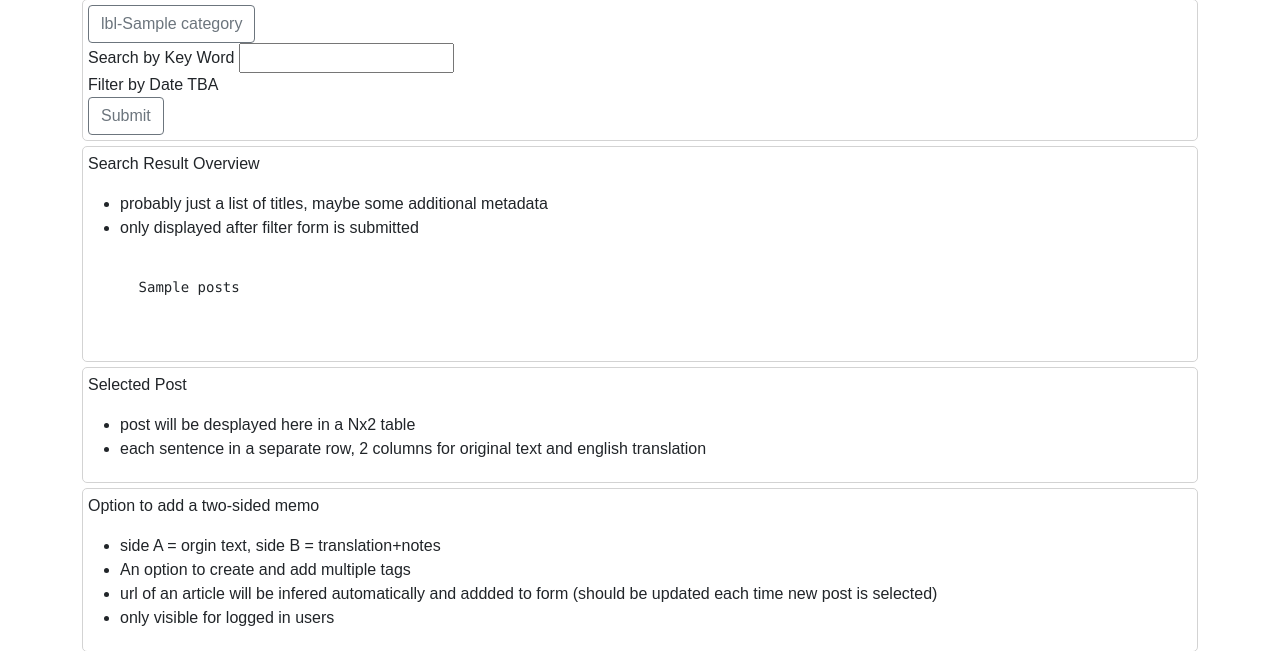
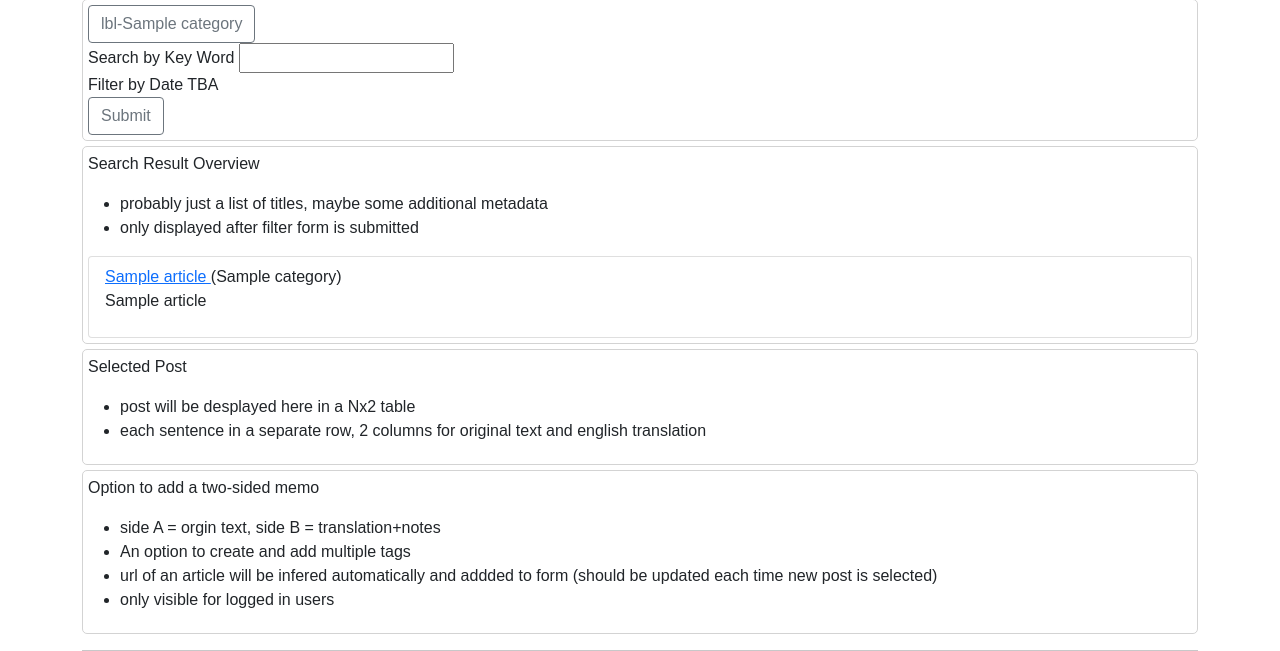
Before and after one commit to axyorah/nl-news-translator, a Django app: template news/templates/news/news.html in a window 1280 px wide. Shown: the part 114-765 px from the top of the page. Run offline with Django 3.2, Linux system fonts and the light colour scheme; the template is opened without the code that fills it: most values are stand-ins (such as "Sample title", 1, 10 or a date in 2020); parts of the project's set-up code (start-up, migrations or seed data) failed here and were passed over.

Commit message:
add: now displaying fetched articles as json TODO: format display

```diff
--- a/news/templates/news/partials/post-list.html
+++ b/news/templates/news/partials/post-list.html
@@ -4,10 +4,18 @@
   <li>only displayed after filter form is submitted</li>
 </ul>
 
-{% if posts %}
-  <pre>
-    <code>
-      {{ posts }}
-    </code>
-  </pre>
+{% if articles %}
+<ul class="list-group">
+  {% for article in articles %}
+  <li class="list-group-item">
+    <a href="{{ article.url }}">
+        {{ article.title }}
+    </a>
+    ({{ article.category }})
+    <p>
+      {{ article }}
+    </p>
+  </li>
+  {% endfor %}
+</ul>
 {% endif %}
--- a/news/views.py
+++ b/news/views.py
@@ -21,8 +21,10 @@ def index(request):
 
     if request.method == 'POST':
 
+        print(request.POST)
+
         params = newsform2params(request.POST)
         res = news_requester.get(**params)
-        context['posts'] = json.dumps(res, indent=4)
+        context['articles'] = res.get('articles')
 
     return render(request, 'news/news.html', context)
```
